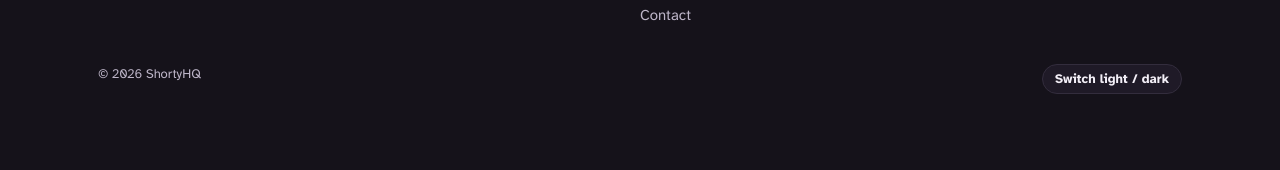
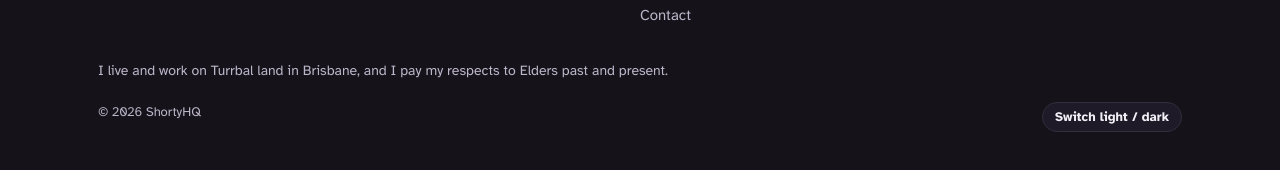
Before and after one commit to kylie74-lgtm/ShortyHQ, a plain HTML site: page index.html in a window 1280 px wide. Shown: the part 5875-6045 px from the top of the page. Drawn offline with nearby package versions, Linux system fonts and the light colour scheme; a web font is replaced by a local one.

Commit message:
Add a short Acknowledgement of Country to the footer
Co-Authored-By: Claude Opus 5.5 <noreply@anthropic.com>
Claude-Session: https://claude.ai/code/session_01GF1HkkJH2af3ENDHeBP6PN

```diff
--- a/index.html
+++ b/index.html
@@ -269,7 +269,8 @@ footer{padding-block:40px 56px}
 .foot h4{font-family:var(--f-read);font-size:12px;letter-spacing:.16em;text-transform:uppercase;margin:0;color:var(--ink)}
 .foot a{text-decoration:none}
 .foot a:hover{text-decoration:underline}
-.legal{margin-top:36px;font-size:13px;color:var(--ink-soft);display:flex;flex-wrap:wrap;gap:8px 20px;justify-content:space-between}
+.ack{margin:32px 0 0;font-size:14px;line-height:1.6;color:var(--ink-soft);max-width:70ch}
+.legal{margin-top:20px;font-size:13px;color:var(--ink-soft);display:flex;flex-wrap:wrap;gap:8px 20px;justify-content:space-between}
 .theme{font:700 13px var(--f-read);border:1px solid var(--line);background:var(--panel);color:var(--ink);border-radius:999px;padding:6px 12px;cursor:pointer}
 
 @media (prefers-reduced-motion:reduce){
@@ -468,6 +469,7 @@ footer{padding-block:40px 56px}
       <div><h4>Explore</h4><ul><li><a href="#work">Work</a></li><li><a href="#journey">Journey</a></li><li><a href="#about">About</a></li><li><a href="#contact">Contact</a></li></ul></div>
       <div><h4>Business</h4><ul><li>Fuzzy Intelligence: practical digital services</li></ul></div>
     </div>
+    <p class="ack">I live and work on Turrbal land in Brisbane, and I pay my respects to Elders past and present.</p>
     <div class="legal"><span>© 2026 ShortyHQ</span><button class="theme" id="themeBtn" type="button">Switch light / dark</button></div>
   </div>
 </footer>
```
